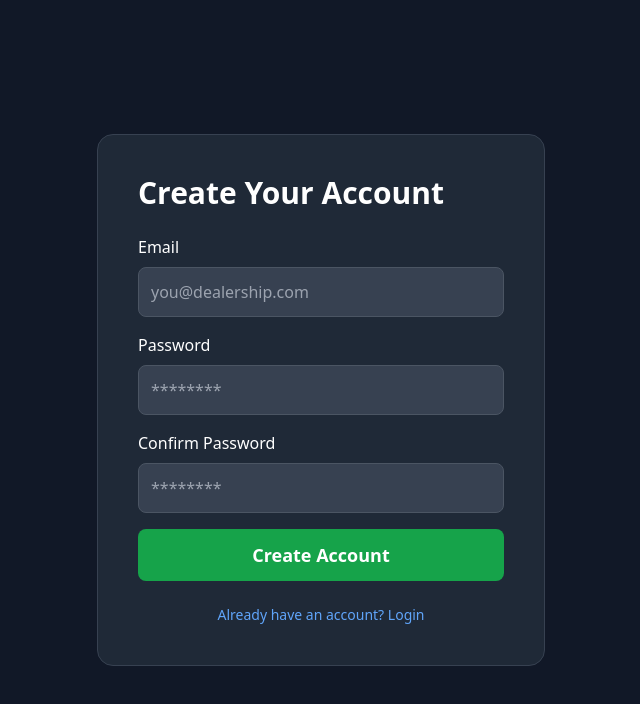
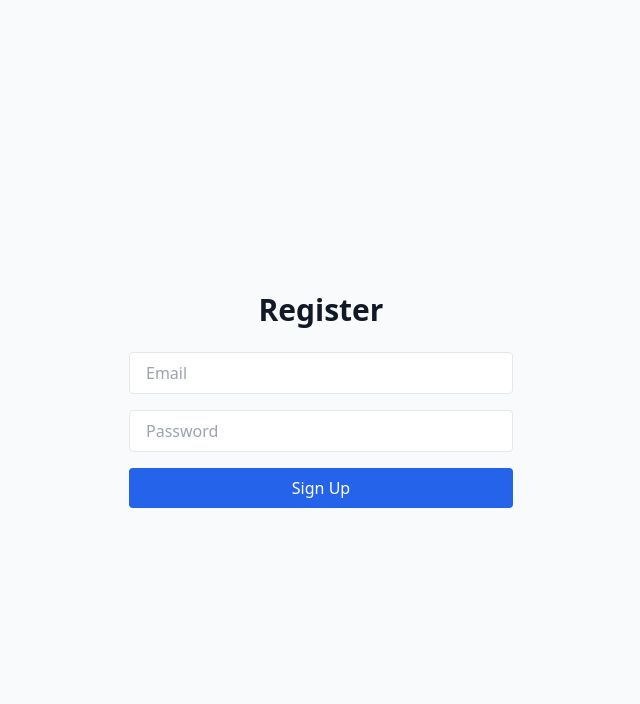
Before and after one commit to brettkues/cardealer-ai, a Next.js app: page /register in a window 1280 px wide. Shown: the top 704 px of the page, without its empty margins (319-959 px from the left). Built offline with nearby package versions, Linux system fonts and the light colour scheme.

Commit message:
Update page.js

```diff
--- a/app/register/page.js
+++ b/app/register/page.js
@@ -1,129 +1,66 @@
+// app/register/page.js
 "use client";
 
 import { useState } from "react";
-import { auth, db } from "@/app/firebase";
+import { useRouter } from "next/navigation";
 import { createUserWithEmailAndPassword } from "firebase/auth";
-import { doc, setDoc, serverTimestamp } from "firebase/firestore";
-import { useRouter } from "next/navigation";
+import { setDoc, doc } from "firebase/firestore";
+import { auth, db } from "@/app/utils/firebase";
 
 export default function RegisterPage() {
   const router = useRouter();
-
   const [email, setEmail] = useState("");
   const [password, setPassword] = useState("");
-  const [confirm, setConfirm] = useState("");
-
-  const [loading, setLoading] = useState(false);
   const [error, setError] = useState("");
 
-  const handleRegister = async () => {
+  const handleRegister = async (e) => {
+    e.preventDefault();
     setError("");
 
-    if (password !== confirm) {
-      setError("Passwords do not match.");
-      return;
-    }
+    try {
+      const userCredential = await createUserWithEmailAndPassword(auth, email, password);
+      const user = userCredential.user;
 
-    if (password.length < 6) {
-      setError("Password must be at least 6 characters.");
-      return;
-    }
-
-    setLoading(true);
-
-    try {
-      // Create user in Firebase Auth
-      const userCred = await createUserWithEmailAndPassword(
-        auth,
-        email,
-        password
-      );
-
-      const uid = userCred.user.uid;
-
-      // Create Firestore profile
-      await setDoc(doc(db, "users", uid), {
-        email,
-        role: "dealer",               // default role
-        subscriptionActive: false,    // must subscribe
-        subscriptionSource: "none",   // until paid or promo
-        createdAt: serverTimestamp(),
+      await setDoc(doc(db, "users", user.uid), {
+        subscriptionActive: false,
+        role: "user",
+        subscriptionSource: "none",
       });
 
-      // Send user to Subscribe page
-      router.push("/subscribe");
+      router.push("/dashboard");
     } catch (err) {
-      setError(err.message || "Registration failed.");
+      setError(err.message);
     }
-
-    setLoading(false);
-  };
-
-  const handleKeyDown = (e) => {
-    if (e.key === "Enter") handleRegister();
   };
 
   return (
-    <div className="min-h-screen bg-gray-900 text-white flex items-center justify-center px-6">
-      <div className="bg-gray-800 p-10 rounded-2xl w-full max-w-md border border-gray-700">
-
-        <h1 className="text-3xl font-bold mb-6">Create Your Account</h1>
-
-        {/* Email */}
-        <label className="block mb-2">Email</label>
+    <div className="flex flex-col items-center justify-center min-h-screen p-4 bg-gray-50">
+      <h1 className="text-3xl font-semibold mb-6">Register</h1>
+      <form onSubmit={handleRegister} className="w-full max-w-sm space-y-4">
         <input
           type="email"
-          className="w-full p-3 rounded-lg bg-gray-700 border border-gray-600 mb-4"
-          placeholder="you@dealership.com"
+          placeholder="Email"
           value={email}
           onChange={(e) => setEmail(e.target.value)}
-          onKeyDown={handleKeyDown}
+          className="w-full px-4 py-2 border rounded"
+          required
         />
-
-        {/* Password */}
-        <label className="block mb-2">Password</label>
         <input
           type="password"
-          className="w-full p-3 rounded-lg bg-gray-700 border border-gray-600 mb-4"
-          placeholder="********"
+          placeholder="Password"
           value={password}
           onChange={(e) => setPassword(e.target.value)}
-          onKeyDown={handleKeyDown}
+          className="w-full px-4 py-2 border rounded"
+          required
         />
-
-        {/* Confirm Password */}
-        <label className="block mb-2">Confirm Password</label>
-        <input
-          type="password"
-          className="w-full p-3 rounded-lg bg-gray-700 border border-gray-600 mb-4"
-          placeholder="********"
-          value={confirm}
-          onChange={(e) => setConfirm(e.target.value)}
-          onKeyDown={handleKeyDown}
-        />
-
-        {/* Error */}
-        {error && (
-          <div className="bg-red-600 text-white p-3 rounded-lg mt-2 mb-4 text-sm">
-            {error}
-          </div>
-        )}
-
+        {error && <p className="text-red-500 text-sm">{error}</p>}
         <button
-          onClick={handleRegister}
-          disabled={loading}
-          className="w-full py-3 bg-green-600 hover:bg-green-500 rounded-lg text-lg font-semibold disabled:opacity-50"
+          type="submit"
+          className="w-full bg-blue-600 text-white py-2 px-4 rounded hover:bg-blue-700"
         >
-          {loading ? "Creating..." : "Create Account"}
+          Sign Up
         </button>
-
-        {/* Login link */}
-        <div className="mt-6 text-sm text-blue-400 text-center">
-          <button onClick={() => router.push("/login")}>
-            Already have an account? Login
-          </button>
-        </div>
-      </div>
+      </form>
     </div>
   );
 }
```
